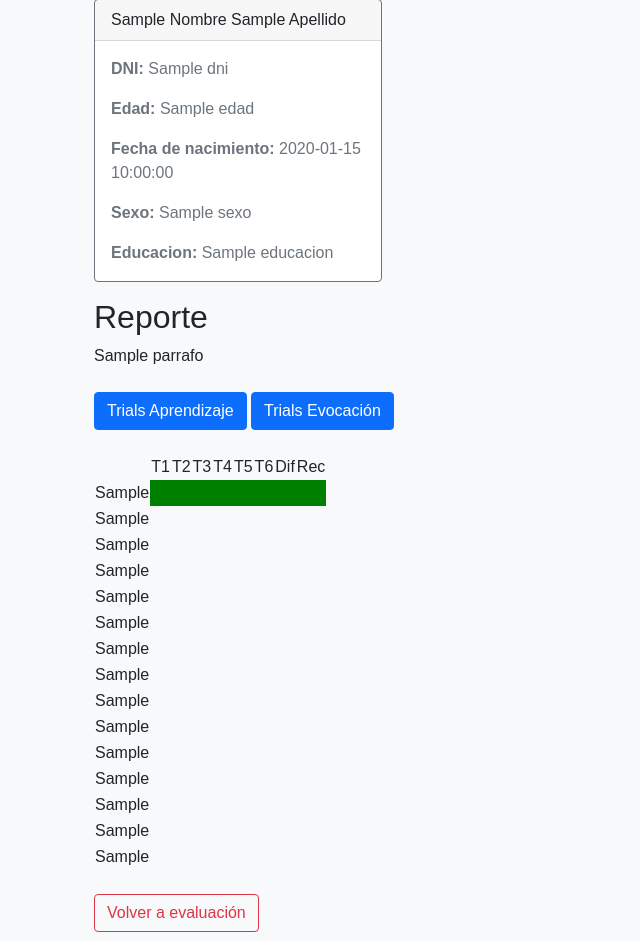
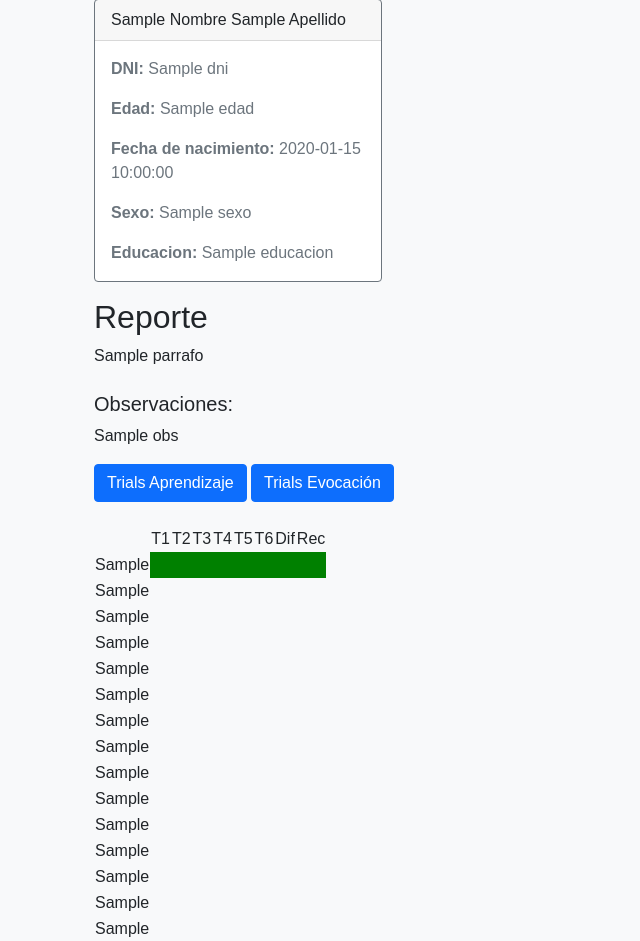
Before and after one commit to sanchezd90/ENPS-APP, a Flask app: template templates/ravlt.html in a window 1280 px wide. Shown: the part 65-1006 px from the top of the page, without its empty margins (0-640 px from the left). Run offline with Flask 2, Linux system fonts and the light colour scheme; the template is opened without the code that fills it: most values are stand-ins (such as "Sample title", 1, 10 or a date in 2020).

Commit message:
Agrego observaciones a la vista de RAVLT

```diff
--- a/main.py
+++ b/main.py
@@ -430,6 +430,8 @@ def ravlt_www():
     except:
         parrafo=""
 
+    obs=session["ravlt_obs"]
+
     return render_template(
         "ravlt.html",
         nombre=nombre,
@@ -448,6 +450,7 @@ def ravlt_www():
         listaA=listaA,
         mainM=registro["mainM"],
         parrafo=parrafo,
+        obs=obs,
         cod_evento=session["cod_evento"]
         )
 
--- a/metodos_db.py
+++ b/metodos_db.py
@@ -45,6 +45,11 @@ def get_prueba(codigo):
     q=mycol.find(myquery)
     return q[0]
 
+def update_all(key,value):
+    mycol=db["evsApp"]
+    myquery = {}
+    newvalues={ "$set": { key: value } }
+    mycol.update_many(myquery, newvalues)
 
 # EVENTOS APP
 
--- a/templates/macros.html
+++ b/templates/macros.html
@@ -333,7 +333,7 @@
 
 {% macro search_event() %}
 <div>
-  <form action="/enps/recover/search" method="POST">
+  <form action="/enps/search" method="POST">
     <div class="mb-3 w-50 p-3 mx-auto">
       <input type="text" class="form-control" name="event_search" required>
       <button type="submit" class="btn btn-primary w-50 p-3 d-block mx-auto my-3 fw-bold">Buscar</button>
--- a/templates/ravlt.html
+++ b/templates/ravlt.html
@@ -9,11 +9,15 @@
 
   {% if registro["raw_scores"]["t8"]!=None %}
     {{ ravlt_parrafo(parrafo) }}
+    <h5>Observaciones:</h5>
+    <p>{{obs}}</p>
   {% else %}
     {% if timeUp != None%}
       {{timeUp_m(trial_num)}}
     {% endif %}
   {% endif %}
+
+
 
   <div class="mb-4">
     <a class="btn btn-primary" href="/enps/ravlt/trial/t1" role="button">Trials Aprendizaje</a>
```
